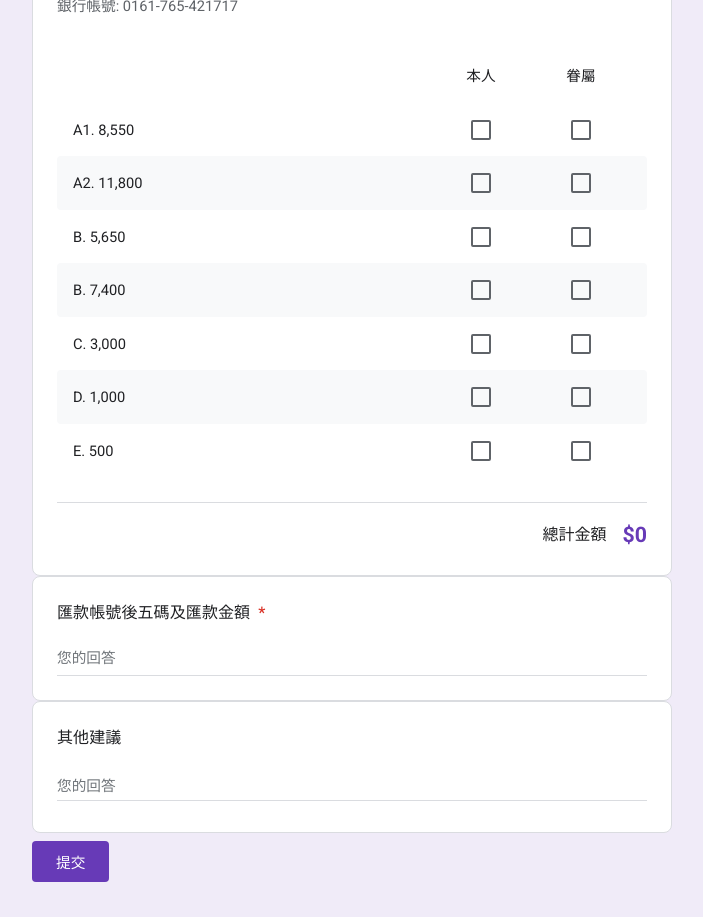
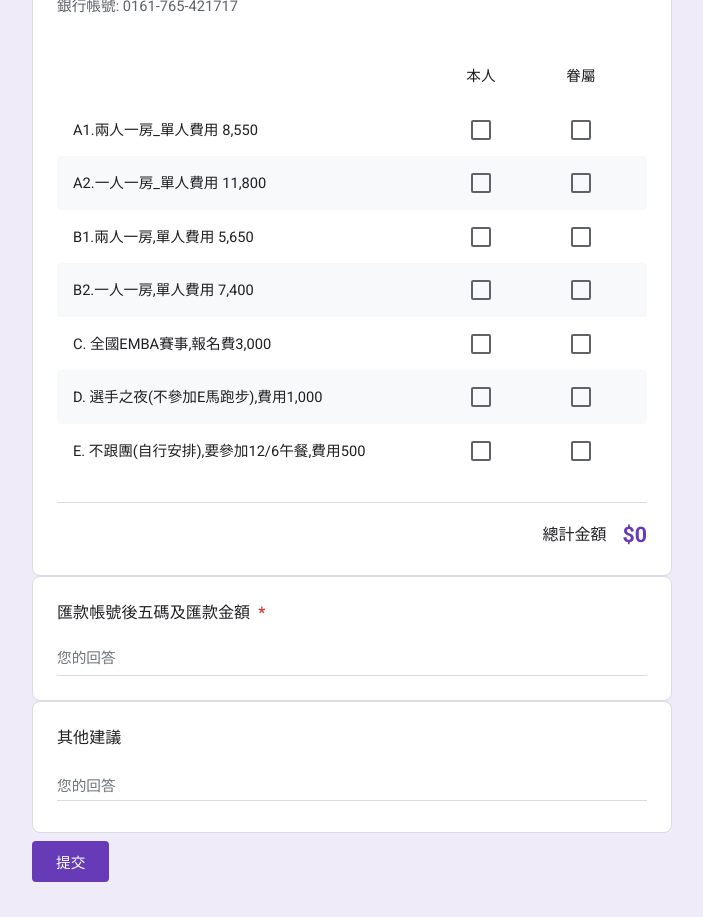
Before and after one commit to auestin/emba-form, a React (Vite) app: page / in a window 1280 px wide. Shown: the part 1980-2897 px from the top of the page, without its empty margins (288-991 px from the left). Built offline with nearby package versions, Linux system fonts and the light colour scheme; a web font is replaced by a local one.

Commit message:
Update item descriptions

```diff
--- a/src/App.jsx
+++ b/src/App.jsx
@@ -2,13 +2,13 @@ import { useState } from 'react'
 import './index.css'
 
 const orderItems = [
-  { id: 'item-1', label: 'A1. 8,550', price: 8550 },
-  { id: 'item-2', label: 'A2. 11,800', price: 11800 },
-  { id: 'item-3', label: 'B. 5,650', price: 5650 },
-  { id: 'item-4', label: 'B. 7,400', price: 7400 },
-  { id: 'item-5', label: 'C. 3,000', price: 3000 },
-  { id: 'item-6', label: 'D. 1,000', price: 1000 },
-  { id: 'item-7', label: 'E. 500', price: 500 },
+  { id: 'item-1', label: 'A1.兩人一房_單人費用 8,550', price: 8550 },
+  { id: 'item-2', label: 'A2.一人一房_單人費用 11,800', price: 11800 },
+  { id: 'item-3', label: 'B1.兩人一房,單人費用 5,650', price: 5650 },
+  { id: 'item-4', label: 'B2.一人一房,單人費用 7,400', price: 7400 },
+  { id: 'item-5', label: 'C. 全國EMBA賽事,報名費3,000', price: 3000 },
+  { id: 'item-6', label: 'D. 選手之夜(不參加E馬跑步),費用1,000', price: 1000 },
+  { id: 'item-7', label: 'E. 不跟團(自行安排),要參加12/6午餐,費用500', price: 500 },
 ]
 
 function App() {
```
